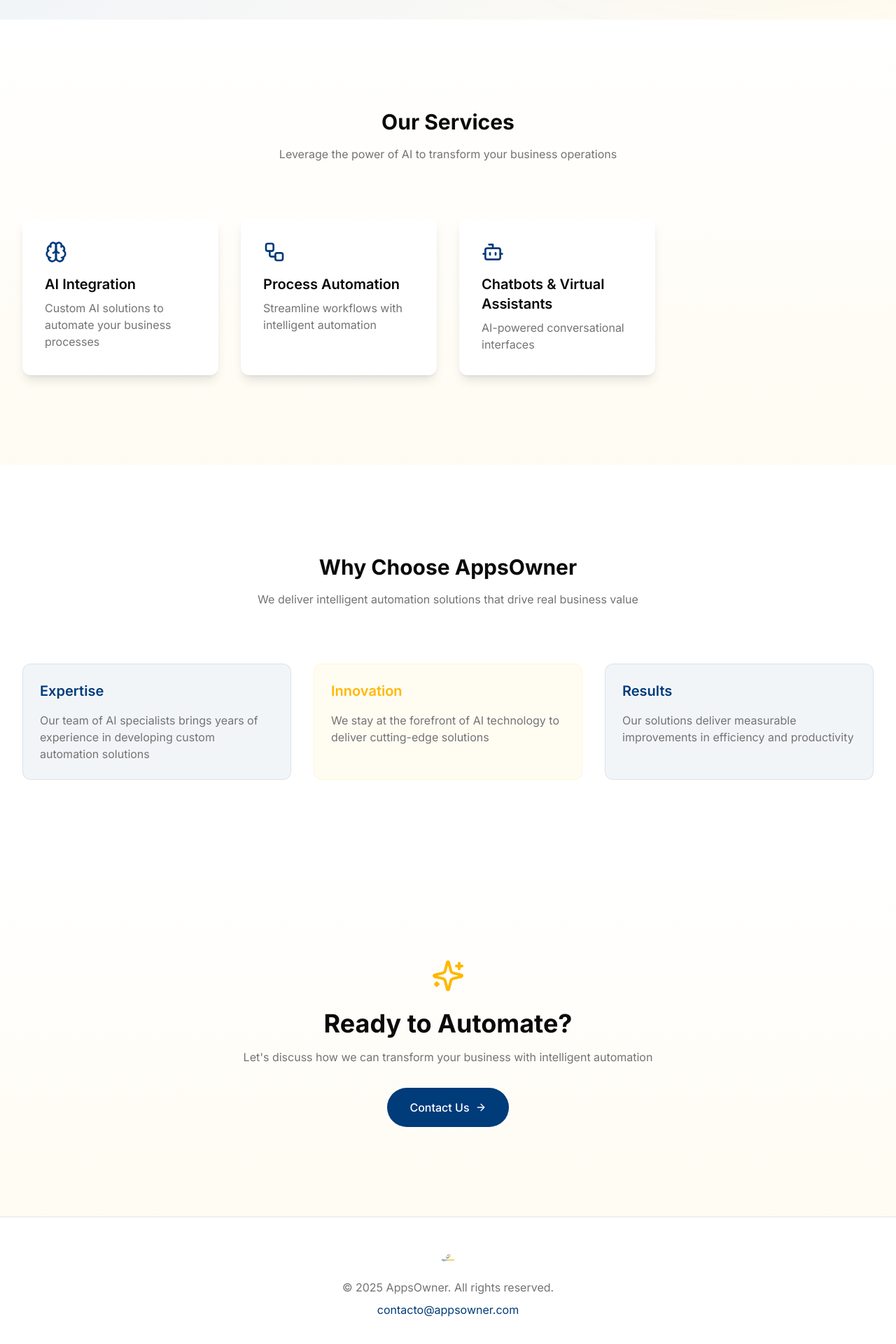
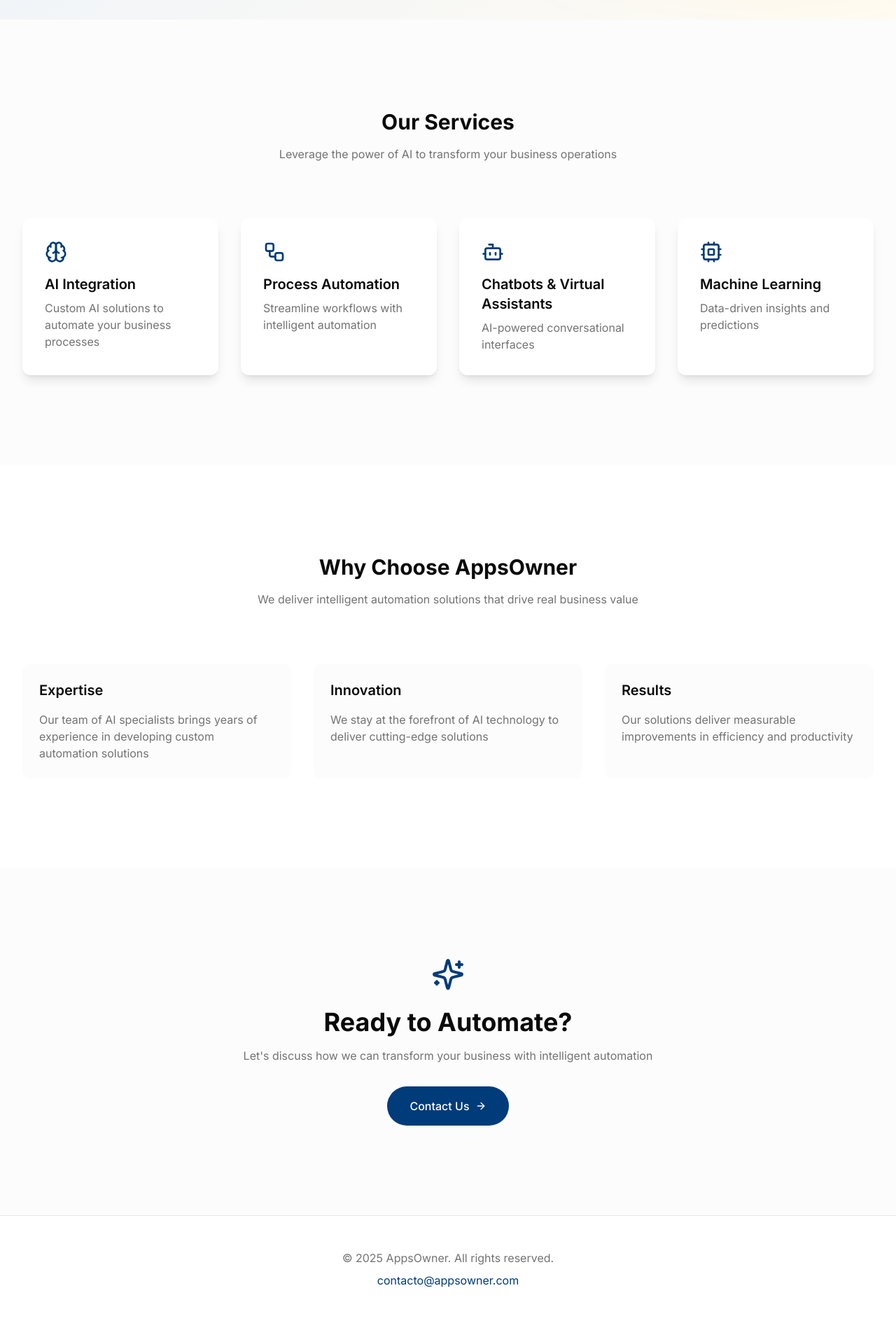
Before and after one commit to appsowner/appsownersite, a Next.js app: page / in a window 1280 px wide. Shown: the part 772-2692 px from the top of the page at 70% size. After the commit the page ends 2661 px from the top, so only its background shows below. Built offline with nearby package versions, Linux system fonts and the light colour scheme.

Commit message:
Update page.tsx

```diff
--- a/app/page.tsx
+++ b/app/page.tsx
@@ -2,10 +2,12 @@
 
 import { useState } from 'react';
 import { ArrowRight, Brain, Cpu, Bot, Workflow, Mail, Sparkles } from "lucide-react";
-import Image from 'next/image';
 
 export default function Home() {
   const [hoveredService, setHoveredService] = useState<number | null>(null);
+  const whatsappNumber = "+56929042999"; // Reemplaza con tu número real
+  const whatsappMessage = "Hola, me gustaría obtener más información sobre sus servicios de automatización.";
+  const whatsappUrl = `https://wa.me/${whatsappNumber}?text=${encodeURIComponent(whatsappMessage)}`;
 
   const services = [
     {
@@ -22,33 +24,16 @@
       icon: <Bot className="w-8 h-8" />,
       title: 'Chatbots & Virtual Assistants',
       desc: 'AI-powered conversational interfaces'
+    },
+    {
+      icon: <Cpu className="w-8 h-8" />,
+      title: 'Machine Learning',
+      desc: 'Data-driven insights and predictions'
     }
   ];
 
   return (
     <main className="min-h-screen bg-background">
-      {/* Navigation */}
-      <nav className="fixed top-0 left-0 right-0 bg-white/80 backdrop-blur-md z-50 border-b">
-        <div className="max-w-7xl mx-auto px-4 sm:px-6 lg:px-8">
-          <div className="flex items-center justify-between h-20">
-            <Image
-              src="/logo.png"
-              alt="AppsOwner"
-              width={180}
-              height={180}
-              className="w-auto h-8"
-            />
-            <a
-              href="mailto:contacto@appsowner.com"
-              className="text-primary hover:text-primary/80 transition-colors"
-            >
-              <Mail className="w-5 h-5" />
-            </a>
-          </div>
-        </div>
-      </nav>
-
-      {/* Hero Section */}
       <section className="relative min-h-screen flex items-center overflow-hidden bg-gradient-to-br from-background via-primary/5 to-secondary/5 pt-20">
         <div className="max-w-7xl mx-auto px-4 sm:px-6 lg:px-8 relative z-10">
           <div className="max-w-3xl">
@@ -59,10 +44,15 @@
               Transform your business with cutting-edge AI automation solutions that drive efficiency and innovation
             </p>
             <div className="flex gap-4">
-              <button className="group bg-primary text-white px-6 py-3 rounded-full font-medium flex items-center gap-2 hover:bg-primary/90 transition-all">
+              <a
+                href={whatsappUrl}
+                target="_blank"
+                rel="noopener noreferrer"
+                className="group bg-primary text-white px-6 py-3 rounded-full font-medium flex items-center gap-2 hover:bg-primary/90 transition-all"
+              >
                 Get Started
                 <ArrowRight className="w-4 h-4 group-hover:translate-x-1 transition-transform" />
-              </button>
+              </a>
               <a
                 href="mailto:contacto@appsowner.com"
                 className="group px-6 py-3 rounded-full font-medium flex items-center gap-2 border border-primary/20 hover:border-primary/40 transition-all"
@@ -77,7 +67,7 @@
       </section>
 
       {/* Services Section */}
-      <section className="py-32 bg-gradient-to-b from-white to-secondary/5">
+      <section className="py-32 bg-muted/30">
         <div className="max-w-7xl mx-auto px-4 sm:px-6 lg:px-8">
           <div className="text-center mb-20">
             <h2 className="text-3xl font-bold mb-4">Our Services</h2>
@@ -89,7 +79,7 @@
             {services.map((service, index) => (
               <div
                 key={index}
-                className="relative p-8 rounded-xl bg-white shadow-lg hover:shadow-xl transition-all duration-300 transform hover:-translate-y-1"
+                className="relative p-8 rounded-xl bg-background shadow-lg hover:shadow-xl transition-all duration-300 transform hover:-translate-y-1"
                 onMouseEnter={() => setHoveredService(index)}
                 onMouseLeave={() => setHoveredService(null)}
               >
@@ -98,7 +88,7 @@
                 </div>
                 <h3 className="text-xl font-semibold mb-2">{service.title}</h3>
                 <p className="text-muted-foreground">{service.desc}</p>
-                <div className={`absolute bottom-0 left-0 h-1 bg-secondary transition-all duration-300 rounded-b-xl
+                <div className={`absolute bottom-0 left-0 h-1 bg-primary transition-all duration-300 rounded-b-xl
                   ${hoveredService === index ? 'w-full' : 'w-0'}`} />
               </div>
             ))}
@@ -116,20 +106,20 @@
             </p>
           </div>
           <div className="grid grid-cols-1 md:grid-cols-3 gap-8">
-            <div className="p-6 rounded-xl bg-primary/5 border border-primary/10">
-              <h3 className="text-xl font-semibold mb-4 text-primary">Expertise</h3>
+            <div className="p-6 rounded-xl bg-muted/30">
+              <h3 className="text-xl font-semibold mb-4">Expertise</h3>
               <p className="text-muted-foreground">
                 Our team of AI specialists brings years of experience in developing custom automation solutions
               </p>
             </div>
-            <div className="p-6 rounded-xl bg-secondary/5 border border-secondary/10">
-              <h3 className="text-xl font-semibold mb-4 text-secondary">Innovation</h3>
+            <div className="p-6 rounded-xl bg-muted/30">
+              <h3 className="text-xl font-semibold mb-4">Innovation</h3>
               <p className="text-muted-foreground">
                 We stay at the forefront of AI technology to deliver cutting-edge solutions
               </p>
             </div>
-            <div className="p-6 rounded-xl bg-primary/5 border border-primary/10">
-              <h3 className="text-xl font-semibold mb-4 text-primary">Results</h3>
+            <div className="p-6 rounded-xl bg-muted/30">
+              <h3 className="text-xl font-semibold mb-4">Results</h3>
               <p className="text-muted-foreground">
                 Our solutions deliver measurable improvements in efficiency and productivity
               </p>
@@ -139,16 +129,16 @@
       </section>
 
       {/* Contact Section */}
-      <section className="py-32 bg-gradient-to-b from-white to-secondary/5">
+      <section className="py-32 bg-muted/30">
         <div className="max-w-7xl mx-auto px-4 sm:px-6 lg:px-8 text-center">
-          <Sparkles className="w-12 h-12 text-secondary mx-auto mb-6" />
+          <Sparkles className="w-12 h-12 text-primary mx-auto mb-6" />
           <h2 className="text-4xl font-bold mb-4">Ready to Automate?</h2>
           <p className="text-muted-foreground max-w-2xl mx-auto mb-8">
             Let's discuss how we can transform your business with intelligent automation
           </p>
           <a
             href="mailto:contacto@appsowner.com"
-            className="group bg-primary text-white px-8 py-4 rounded-full font-medium flex items-center gap-2 hover:bg-primary/90 transition-all mx-auto w-fit"
+            className="group bg-primary text-white px-8 py-4 rounded-full font-medium flex items-center gap-2 hover:opacity-90 transition-all mx-auto w-fit"
           >
             Contact Us
             <ArrowRight className="w-4 h-4 group-hover:translate-x-1 transition-transform" />
@@ -159,16 +149,9 @@
       {/* Footer */}
       <footer className="py-12 border-t">
         <div className="max-w-7xl mx-auto px-4 sm:px-6 lg:px-8">
-          <div className="text-center">
-            <Image
-              src="/logo.png"
-              alt="AppsOwner"
-              width={140}
-              height={30}
-              className="w-auto h-6 mx-auto mb-4"
-            />
-            <p className="text-muted-foreground">© {new Date().getFullYear()} AppsOwner. All rights reserved.</p>
-            <a href="mailto:contacto@appsowner.com" className="text-primary hover:text-primary/80 transition-colors mt-2 inline-block">
+          <div className="text-center text-muted-foreground">
+            <p>© {new Date().getFullYear()} AppsOwner. All rights reserved.</p>
+            <a href="mailto:contacto@appsowner.com" className="text-primary hover:underline mt-2 inline-block">
               contacto@appsowner.com
             </a>
           </div>
```
